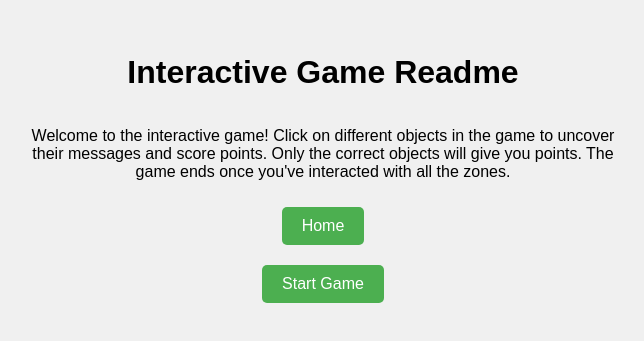
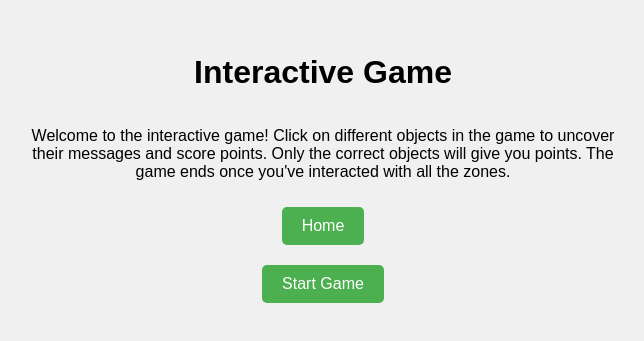
Before and after one commit to FavourB1/Game, a plain HTML site: page readme.html in a window 1280 px wide. Shown: the part 247-588 px from the top of the page, without its empty margins (317-961 px from the left). Drawn offline with Linux system fonts and the light colour scheme.

Commit message:
Update readme.html

```diff
--- a/readme.html
+++ b/readme.html
@@ -34,7 +34,7 @@
   </style>
 </head>
 <body>
-  <h1>Interactive Game Readme</h1>
+  <h1>Interactive Game </h1>
   <p>Welcome to the interactive game! Click on different objects in the game to uncover their messages and score points. Only the correct objects will give you points. The game ends once you've interacted with all the zones.</p>
   <a href="index.html">Home</a>
   <a href="game.html">Start Game</a>
```
